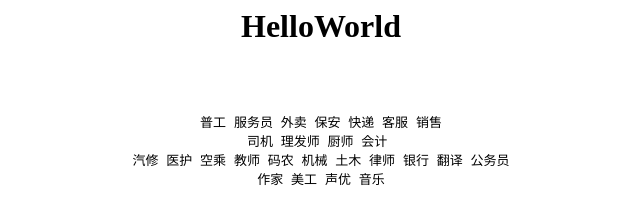
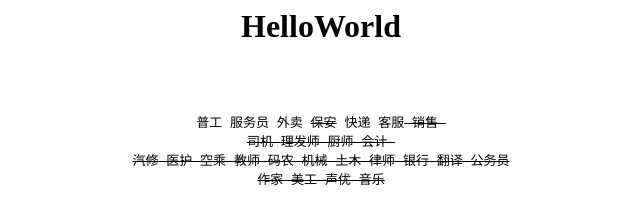
Before and after one commit to settemotion/set, a plain HTML site: page index.html in a window 1280 px wide. Shown: the full height of the page, 319-959 px from the left. Drawn offline with Linux system fonts and the light colour scheme.

Commit message:
Update index.html

```diff
--- a/index.html
+++ b/index.html
@@ -8,10 +8,10 @@
 <br />
 <pre style="text-align:center;">
 
-普工 服务员 外卖 保安 快递 客服 销售
-司机 理发师 厨师 会计
+普工 服务员 外卖 <del>保安</del> 快递 客服<del> 销售 </del>
+<del>司机 理发师 厨师 会计
 汽修 医护 空乘 教师 码农 机械 土木 律师 银行 翻译 公务员
-作家 美工 声优 音乐
+作家 美工 声优 音乐</del>
 </pre>
 
 </body>
```
